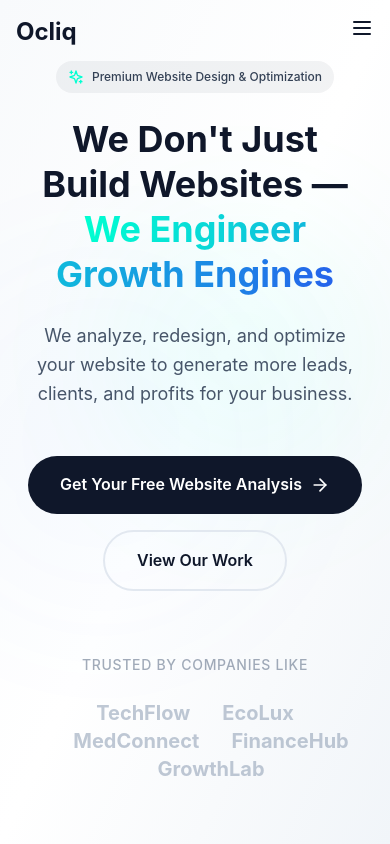
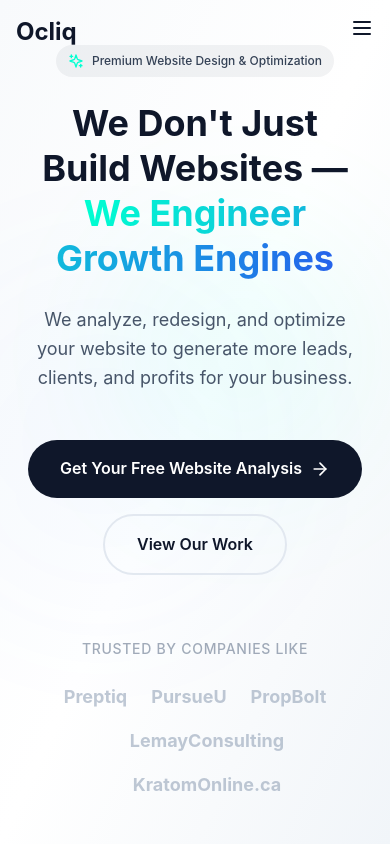
Before and after one commit to ilyassrachouady/ocliq-website, a React (Vite) app: page / in a window 390 px wide. Shown: the top 844 px of the page. Built offline with nearby package versions, Linux system fonts and the light colour scheme.

Commit message:
fixing mobile

```diff
--- a/src/components/Footer.tsx
+++ b/src/components/Footer.tsx
@@ -100,7 +100,7 @@ const Footer = () => {
             © 2025 Ocliq. All rights reserved.
           </div>
           <div className="text-slate-400 text-sm">
-            Made with ❤️ and AI by Ocliq Team
+            Made with ❤️ by Ocliq Team
           </div>
         </div>
       </div>
--- a/src/components/Hero.tsx
+++ b/src/components/Hero.tsx
@@ -78,12 +78,47 @@ const Hero = () => {
           {/* Trust badges */}
           <div className="opacity-60">
             <p className="text-sm text-slate-500 mb-6 uppercase tracking-wider font-medium">Trusted by companies like</p>
-            <div className="flex items-center justify-center space-x-8 flex-wrap">
-              <div className="text-xl font-bold text-slate-400 hover:text-slate-600 transition-colors">TechFlow</div>
-              <div className="text-xl font-bold text-slate-400 hover:text-slate-600 transition-colors">EcoLux</div>
-              <div className="text-xl font-bold text-slate-400 hover:text-slate-600 transition-colors">MedConnect</div>
-              <div className="text-xl font-bold text-slate-400 hover:text-slate-600 transition-colors">FinanceHub</div>
-              <div className="text-xl font-bold text-slate-400 hover:text-slate-600 transition-colors">GrowthLab</div>
+            <div className="flex items-center justify-center space-x-6 sm:space-x-8 flex-wrap gap-y-4">
+              <a
+                href="https://preptiq.vercel.app/"
+                target="_blank"
+                rel="noopener noreferrer"
+                className="text-lg sm:text-xl font-bold text-slate-400 hover:text-slate-600 hover:scale-105 transition-all duration-300 cursor-pointer"
+              >
+                Preptiq
+              </a>
+              <a
+                href="https://pursueu.enrolla.com/"
+                target="_blank"
+                rel="noopener noreferrer"
+                className="text-lg sm:text-xl font-bold text-slate-400 hover:text-slate-600 hover:scale-105 transition-all duration-300 cursor-pointer"
+              >
+                PursueU
+              </a>
+              <a
+                href="https://propbolt.com/"
+                target="_blank"
+                rel="noopener noreferrer"
+                className="text-lg sm:text-xl font-bold text-slate-400 hover:text-slate-600 hover:scale-105 transition-all duration-300 cursor-pointer"
+              >
+                PropBolt
+              </a>
+              <a
+                href="https://lemayconsulting.com/"
+                target="_blank"
+                rel="noopener noreferrer"
+                className="text-lg sm:text-xl font-bold text-slate-400 hover:text-slate-600 hover:scale-105 transition-all duration-300 cursor-pointer"
+              >
+                LemayConsulting
+              </a>
+              <a
+                href="https://kratomonline.ca/"
+                target="_blank"
+                rel="noopener noreferrer"
+                className="text-lg sm:text-xl font-bold text-slate-400 hover:text-slate-600 hover:scale-105 transition-all duration-300 cursor-pointer"
+              >
+                KratomOnline.ca
+              </a>
             </div>
           </div>
         </div>
```
